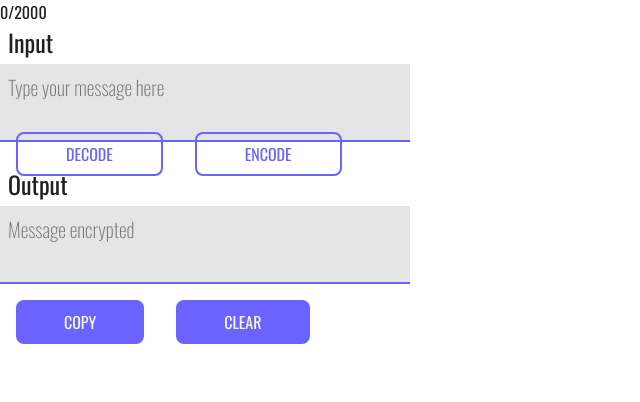
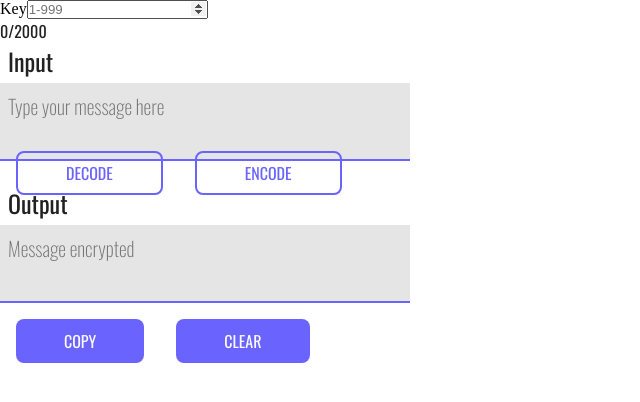
Before and after one commit to beatrizpenalva/cipher, a React (Create React App) app: page / in a window 1280 px wide. Shown: the top 402 px of the page, without its empty margins (0-640 px from the left). Built offline with nearby package versions, Linux system fonts and the light colour scheme.

Commit message:
chore: create text field component

```diff
--- a/src/App.js
+++ b/src/App.js
@@ -3,10 +3,12 @@ import Button from "./atoms/Button";
 import BoxMessage from "./atoms/BoxMessage";
 import Counter from "./atoms/Counter";
 import RadioButton from "./atoms/RadioButton";
+import TextField from "./atoms/TextField";
 
 function App() {
   return (
     <div className="App">
+      <TextField label={"Key"} placeholder={"1-999"} />
       <Counter value={0} maxValue={2000} />
       <BoxMessage
         label={"Input"}
--- a/src/atoms/BoxMessage/BoxMessage.js
+++ b/src/atoms/BoxMessage/BoxMessage.js
@@ -2,6 +2,10 @@ import React from "react";
 import "./index.css";
 
 const BoxMessage = ({ label, placeholder, spellCheck, readOnly }) => {
+  const handleChange = (e) => {
+    console.log(e.target.value);
+  };
+
   return (
     <section className="box-message">
       <label className="input-label" htmlFor={label}>
@@ -14,6 +18,7 @@ const BoxMessage = ({ label, placeholder, spellCheck, readOnly }) => {
         maxLength="2000"
         spellCheck={spellCheck}
         readOnly={readOnly}
+        onChange={(e) => handleChange(e)}
       ></textarea>
     </section>
   );
--- /dev/null
+++ b/src/atoms/TextField/TextField.js
@@ -0,0 +1,26 @@
+import React from "react";
+import "./index.css";
+
+const TextField = ({ label, placeholder }) => {
+  const handleChange = (e) => {
+    console.log(e.target.value);
+  };
+
+  return (
+    <>
+      <label htmlFor="offset">
+        {label}
+        <input
+          id="offset"
+          type="number"
+          placeholder={placeholder}
+          maxLength="1"
+          minLength="999"
+          onChange={(e) => handleChange(e)}
+        ></input>
+      </label>
+    </>
+  );
+};
+
+export default TextField;
--- /dev/null
+++ b/src/atoms/TextField/index.js
@@ -0,0 +1,2 @@
+import TextField from "./TextField";
+export default TextField;
```
Also changed, not shown: src/atoms/TextField/index.css (added).
